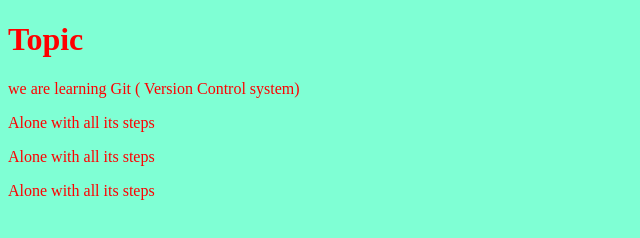
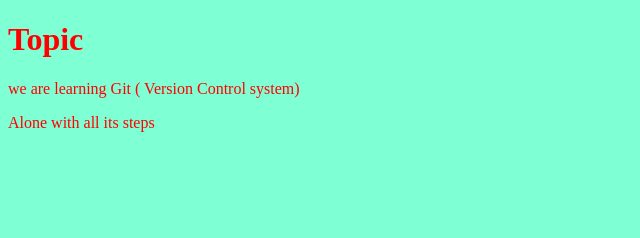
Before and after one commit to Hanzalashabbir/learning, a plain HTML site: page index.html in a window 1280 px wide. Shown: the whole page, without its empty margins (0-640 px from the left). Drawn offline with Linux system fonts and the light colour scheme.

Commit message:
Update index.html

```diff
--- a/index.html
+++ b/index.html
@@ -10,7 +10,5 @@
     <h1>Topic</h1>
     <p>we are learning Git ( Version Control system)</p>
     <p>Alone with all its steps</p>
-    <p>Alone with all its steps</p>
-    <p>Alone with all its steps</p>
 </body>
 </html>
```
